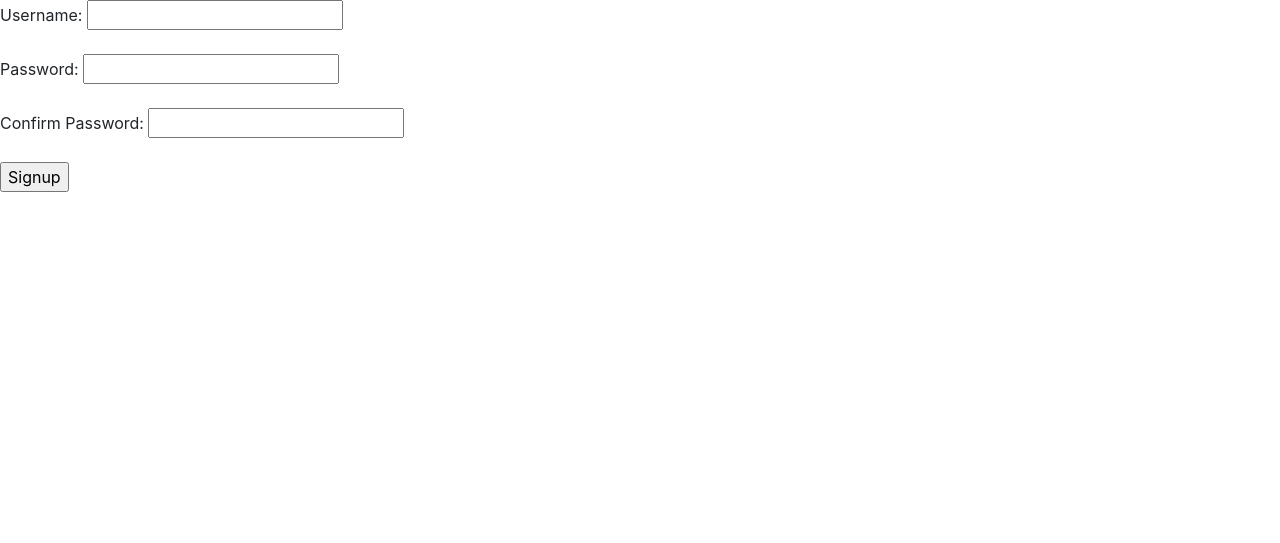
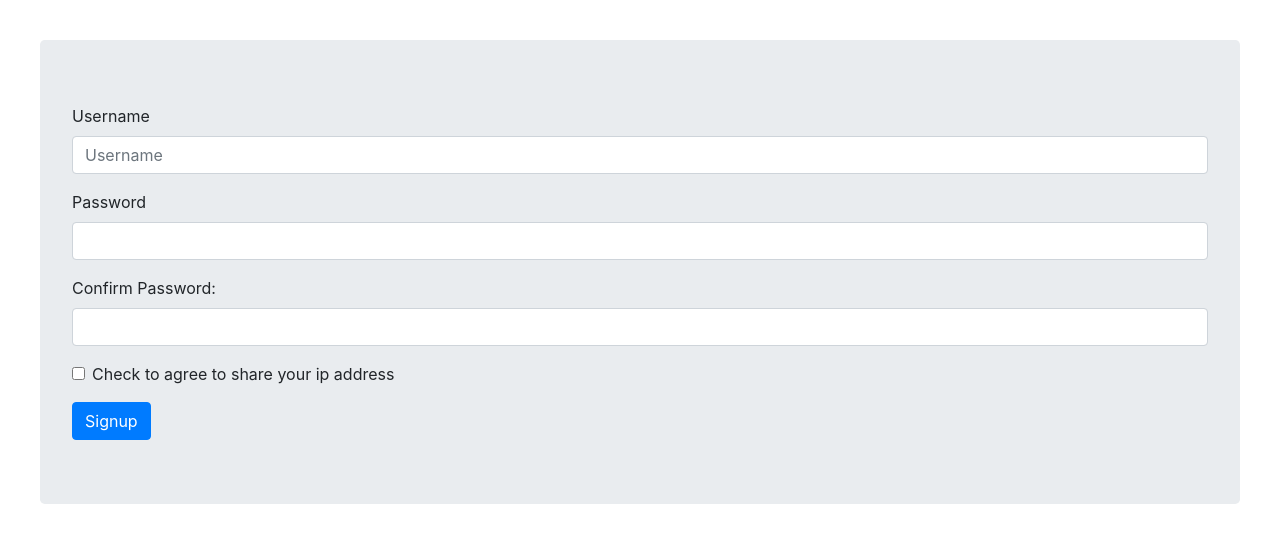
Before and after one commit to PGreatness/import-Greatness, a Flask app: page /register in a window 1280 px wide. Shown: the top 543 px of the page. Run offline with Flask 2, Linux system fonts and the light colour scheme; some libraries are stand-ins or nearby versions.

Commit message:
worked on the CSS of the register page

```diff
--- a/The Daily Bugle/templates/login.html
+++ b/The Daily Bugle/templates/login.html
@@ -15,15 +15,11 @@
     <input type= "password" class="form-control" name="password" required>
   </div>
 
-  <div class="form-group form-check">
-    <input type="checkbox" class="form-check-input" id="exampleCheck1">
-    <label class="form-check-label" for="exampleCheck1">Check to agree to share your ip address</label>
-  </div>
-
   <button type="submit" class="btn btn-primary" value="Login">Submit</button>
 </form>
 
 </div>
+
 <!--
 <form action ="/auth" method="POST" >
 Username: <input type= "text" name="username" required><br><br>
--- a/The Daily Bugle/templates/register.html
+++ b/The Daily Bugle/templates/register.html
@@ -3,12 +3,41 @@
 
 {% block content %}
 
+<div class="jumbotron" style="margin:40px;">
+
 <form action ="/register" method="POST" >
+
+  <div class="form-group">
+    <label for="exampleUsername">Username</label>
+    <input type= "text" class="form-control" name="reg_username" placeholder="Username" required>
+  </div>
+
+  <div class="form-group">
+    <label for="exampleInputPassword1">Password</label>
+    <input type= "password" class="form-control" name="reg_password" required>
+  </div>
+
+  <div class="form-group">
+    <label for="exampleCheckPassword1">Confirm Password:</label>
+    <input type= "password" class="form-control" name="check_password" required>
+  </div>
+
+  <div class="form-group form-check">
+    <input type="checkbox" class="form-check-input" id="exampleCheck1">
+    <label class="form-check-label" for="exampleCheck1">Check to agree to share your ip address</label>
+  </div>
+
+  <button type="submit" class="btn btn-primary" value="Login">Signup</button>
+</form>
+
+</div>
+
+<!-- <form action ="/register" method="POST" >
 Username: <input type= "text" name="reg_username" required><br><br>
   Password: <input type= "password" name="reg_password" required><br><br>
   Confirm Password: <input type= "password" name="check_password" required> <br><br>
   <input type="submit" value="Signup"></h4>
-</form>
+</form> -->
 
 {# To print messages if invalid registration #}
 {% for msg in get_flashed_messages() %}
```
Also changed, not shown: devlog.txt (line endings or trailing spaces).
